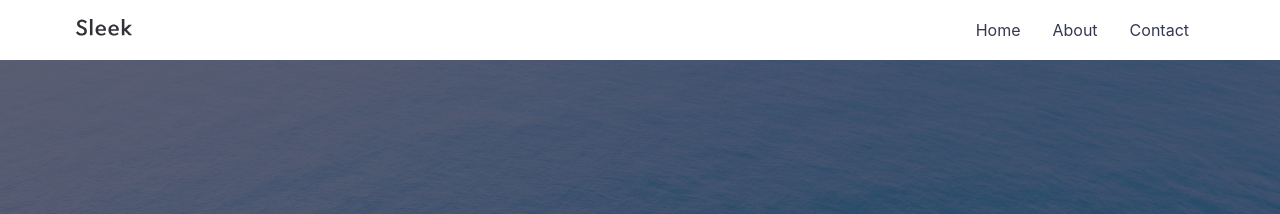
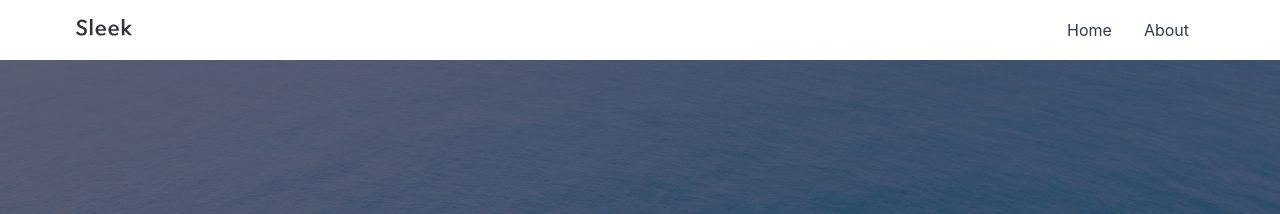
Before and after one commit to asokamoto/CloudAuditCTFs, a Jekyll site: the page built from index.md, in a window 1280 px wide. Shown: the top 214 px of the page. Built offline with Jekyll 4.4.1, drawn with Linux system fonts in a browser that asks for light colours.

Commit message:
remove contact link

```diff
--- a/_config.yml
+++ b/_config.yml
@@ -6,7 +6,7 @@ description: > # Meta description of Homepage
   line in _config.yml. It will appear in your document head meta (for
   Google search results) and in your feed.xml site description.
 baseurl: "/CloudAuditCTFs" # the subpath of your site, e.g. /blog
-url: "https://janczizikow.github.io/" # the base hostname & protocol for your site, e.g. http://example.com
+url: "https://asokamoto.github.io/" # the base hostname & protocol for your site, e.g. http://example.com -- we have to change this
 
 # SEO PLUGIN
 social:
@@ -18,7 +18,7 @@ social:
 navigation: # Navigation links
   - {name: 'Home', link: '/CloudAuditCTFs'}
   - {name: 'About', link: '/CloudAuditCTFs/about'}
-  - {name: 'Contact', link: '/CloudAuditCTFs/contact'}
+    #- {name: 'Contact', link: '/CloudAuditCTFs/contact'}
 
 tagline: >
   Modern Jekyll theme focused on speed performance &amp; SEO best practices
```
